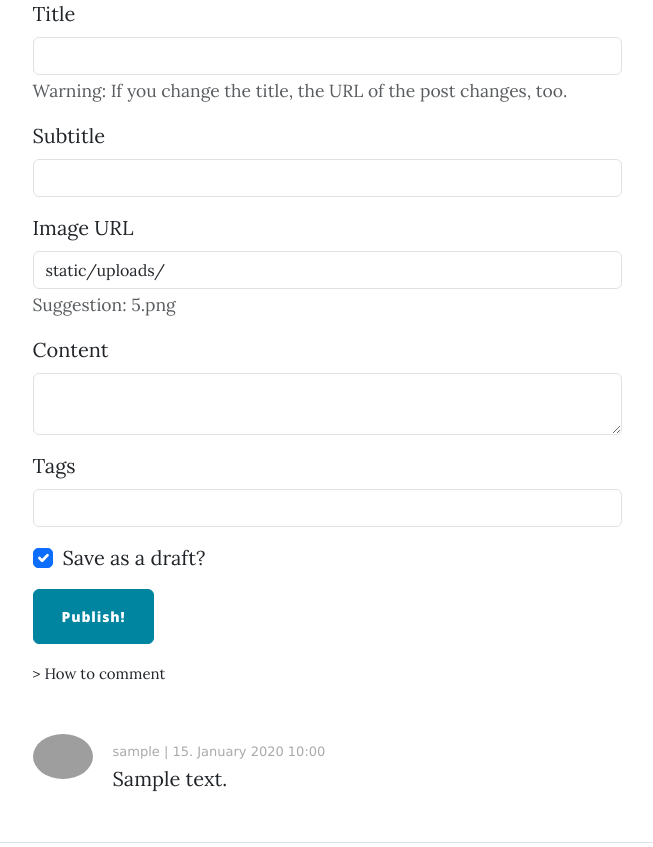
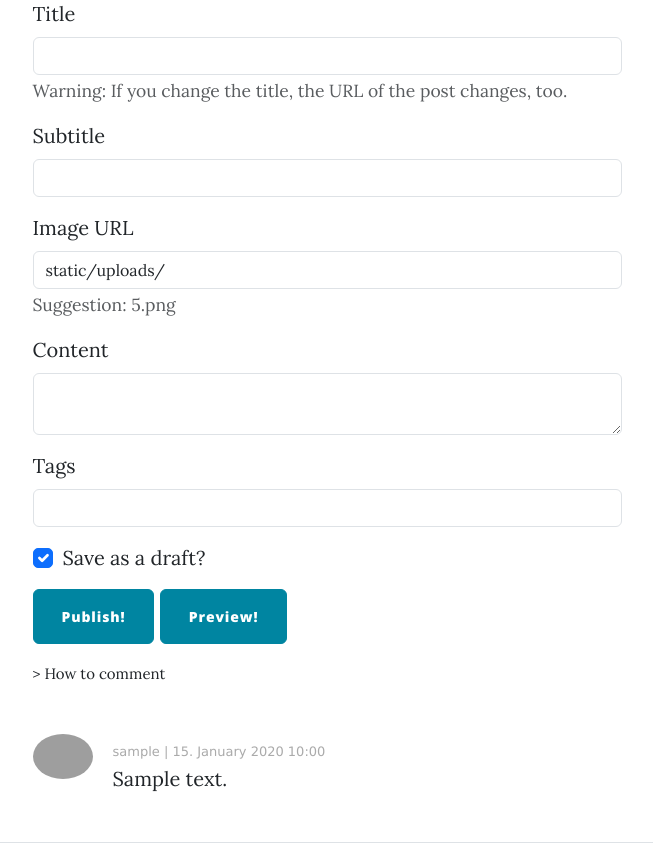
Before and after one commit to timonrieger/blog, a Flask app: template templates/post.html in a window 1280 px wide. Shown: the part 733-1580 px from the top of the page, without its empty margins (313-966 px from the left). Run offline with Flask 3, Linux system fonts and the light colour scheme; tables that the repository leaves empty hold one stand-in row (values such as "Sample post"); the template is opened without the code that fills it: values that come from a table or form of the project are taken from there, most other values are stand-ins (such as "Sample title", 1, 10 or a date in 2020); grey boxes marked "Sample" are stand-in pictures; parts of the project's set-up code (start-up, migrations or seed data) failed here and were passed over; some libraries are stand-ins or nearby versions; grey boxes are pictures that could not be loaded.

Commit message:
feat: add preview functionality (closes #20)

```diff
--- a/main.py
+++ b/main.py
@@ -345,9 +345,18 @@ def edit_post(post_title):
         post.body = edit_form.body.data
         post.is_draft = edit_form.is_draft.data
         post.tags=json.dumps([tag.strip() for tag in edit_form.tags.data.split(',')] if not "" else [])
-        db.session.commit()
-        flash(gettext("Post successfully updated!"), "success")
-        return redirect(url_for("show_post", post_title=parse_title(post.title)))
+        if edit_form.publish.data:
+            db.session.commit()
+            flash(gettext("Post successfully updated!"), "success")
+            return redirect(url_for("show_post", post_title=parse_title(post.title)))
+        elif edit_form.preview.data:
+            flash(gettext("You are in preview mode!", "success"))
+            return render_template(
+                "post.html",
+                preview=True,
+                post=post,
+                calculate_reading_time=calculate_reading_time,
+            )
     return render_template("make-post.html", form=edit_form, is_edit=True)
 
 
--- a/src/forms.py
+++ b/src/forms.py
@@ -14,7 +14,9 @@ class CreatePostForm(FlaskForm):
     body = CKEditorField(lazy_gettext("Content"), validators=[DataRequired()])
     tags = StringField(lazy_gettext("Tags"),validators=[Optional(), validate_tags_format])
     is_draft = BooleanField(lazy_gettext("Save as a draft?"), default=DRAFT_ON_DEFAULT)
-    submit = SubmitField(lazy_gettext("Publish!"))
+    publish = SubmitField(lazy_gettext("Publish!"))
+    preview = SubmitField(lazy_gettext("Preview!"),
+        render_kw={"formtarget": "_blank"})
 
 
 class RegisterForm(FlaskForm):
--- a/templates/make-post.html
+++ b/templates/make-post.html
@@ -30,7 +30,7 @@
     <div class="row">
       <div class="col-lg-8 col-md-10 mx-auto">
         {{ ckeditor.load() }} {{ ckeditor.config(name='body') }} {{
-        render_form(form, button_map={"submit": "primary"}) }}
+        render_form(form, button_map={"publish": "primary", "preview": "secondary"}) }}
       </div>
     </div>
   </div>
--- a/templates/post.html
+++ b/templates/post.html
@@ -57,15 +57,25 @@
         <div class="post-toolbar">
           {% if current_user.id == post.author.id or current_user.id == SUPER_ID %}
           <div class="d-flex justify-content-end mb-4">
+            {% if preview %}
+              <a
+                class="btn btn-primary float-right"
+                href="#"
+                onclick="closeTab()"
+                >{% trans %}Back to editor{% endtrans %}</a
+              >
+            {% else %}
               <a
                 class="btn btn-primary float-right"
                 href="{{ url_for('edit_post', post_title=post.title|lower|replace(' ', '-')) }}"
                 >{% trans %}Edit Post{% endtrans %}</a
               >
+            {% endif %}
           </div>
           {% endif %}
         </div>
         {{ post.body|safe }}
+        {% if not preview %}
           <!-- Divider-->
           <hr class="my-4" id="comments"/>
           <!-- Comments Area -->
@@ -123,11 +133,22 @@
               {% endfor %}
             </ul>
           </div>
+        {% endif %}
       </div>
     </div>
   </div>
 </article>
 
+<script>
+  function closeTab() {
+      window.close();
+
+      // If `window.close()` fails (e.g., for tabs not opened via JavaScript), try navigating back
+      if (!window.closed) {
+          window.history.back();
+      }
+  }
+</script>
 {% if scroll_down %}
 <script>
   window.onload = function () {
```
Also changed, not shown: README.md. Lines whose indentation alone changed are shown as unchanged.
